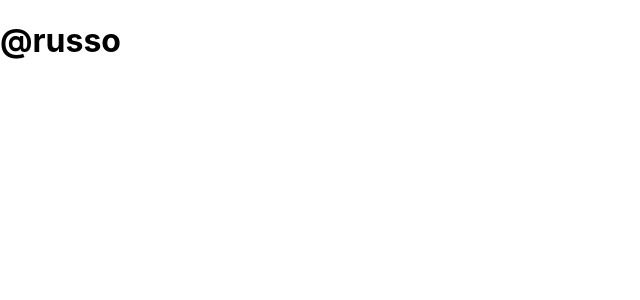
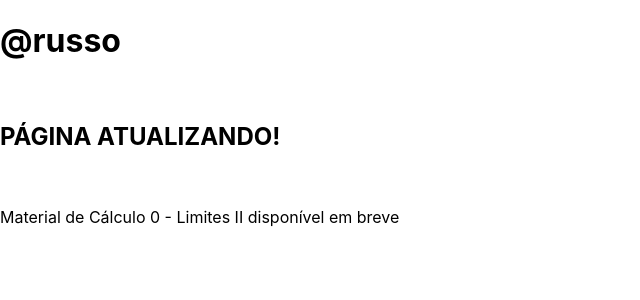
Before and after one commit to LFRusso/russo, a React (Create React App) app: page / in a window 1280 px wide. Shown: the top 300 px of the page, without its empty margins (0-640 px from the left). Built offline with nearby package versions, Linux system fonts and the light colour scheme.

Commit message:
atualizando

```diff
--- a/src/App.js
+++ b/src/App.js
@@ -4,6 +4,10 @@ function App() {
   return (
     <div className="App">
       <h1>@russo</h1>
+      <br></br>
+      <h2>PÁGINA ATUALIZANDO!</h2>
+      <br></br>
+      <p>Material de Cálculo 0 - Limites II disponível em breve</p>
     </div>
   );
 }
```
Also changed, not shown: 1 other file (tests, documents, lock files or other folders).
